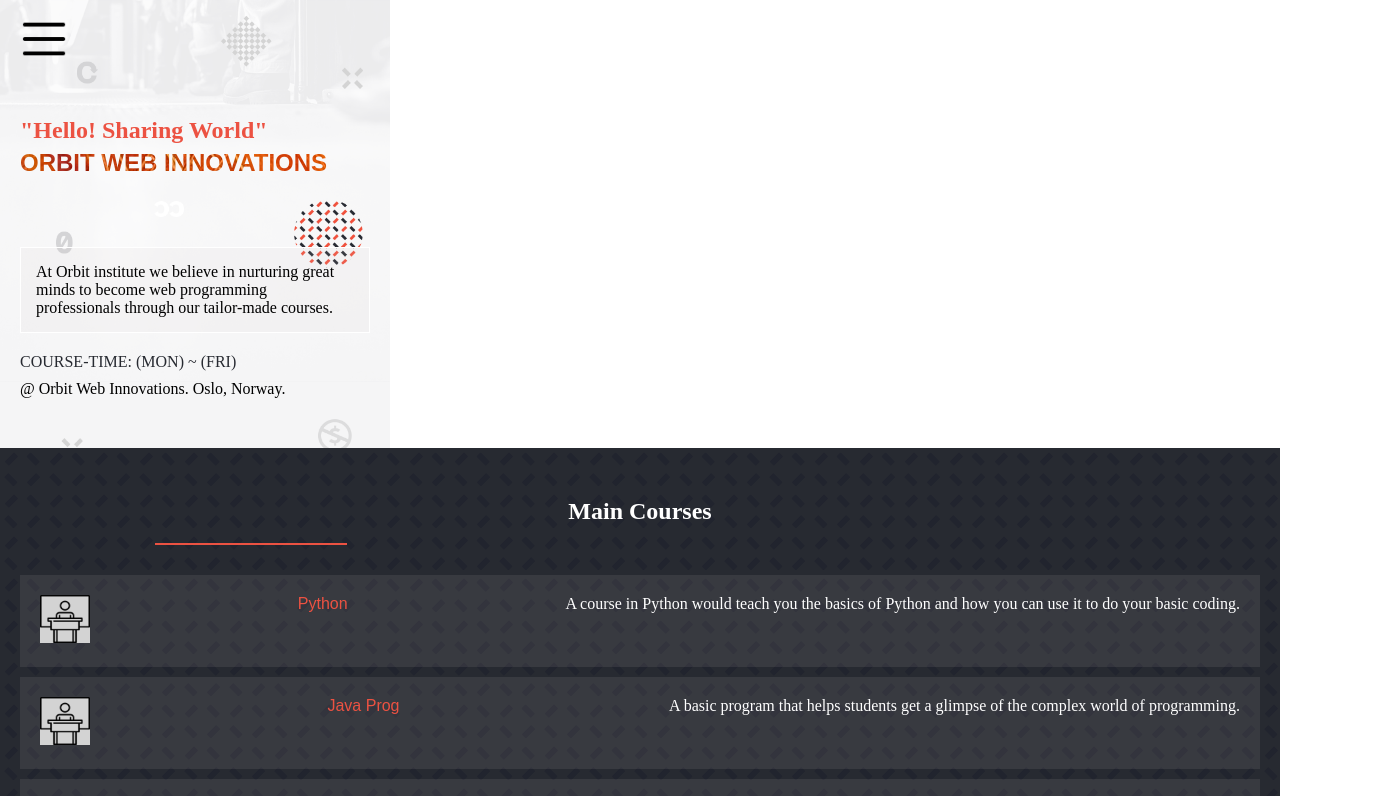
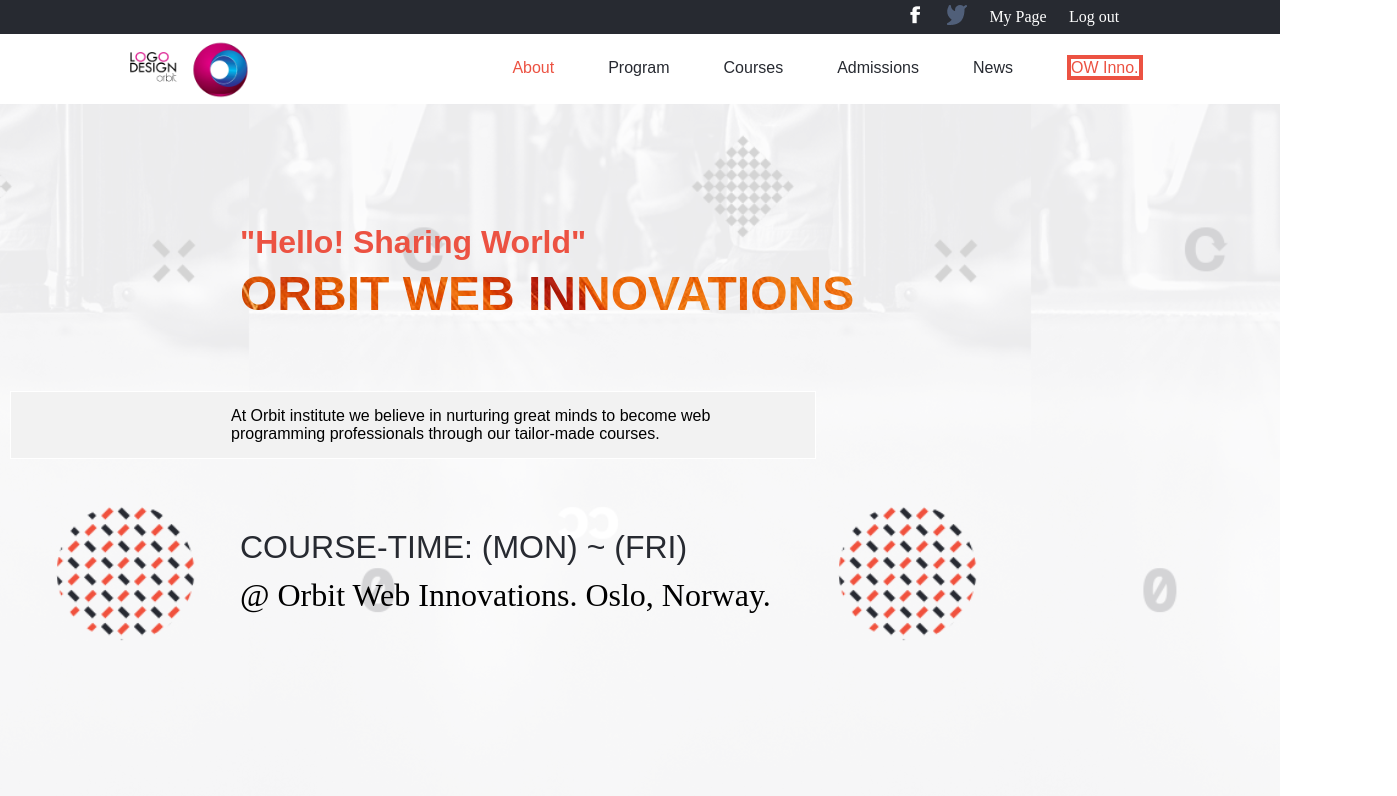
Before and after one commit to theodoku/Capstone-Project-Conference-Page, a website: page index.html in a window 1280 px wide. Shown: the top 796 px of the page, 1397 px wide, since content can reach past the window. Drawn offline with Linux system fonts and the light colour scheme; a web font is replaced by a local one.

Commit message:
Added navigation section for desktop, images, media queries for desktop version

```diff
--- a/index.html
+++ b/index.html
@@ -10,16 +10,48 @@
 </head>
 <body>
     <section class="hero">
+        <div class="header">
+            <div class="header_wrapper">
+                <ul class="header_items">
+                    <li><img src="images/-facebook-logo.png" class="facebook" alt="facebook Logo"></li>
+                    <li><img src="images/twitter.png" class="twitter" alt="twitter bird"></li>
+                    <li class="page">My Page</li>
+                    <li class="page_out">Log out</li>
+                </ul>
+            </div>
+            <nav class="navigation">
+                <div class="navlogo">
+                    <img src="images/logo-removebg-preview.png" class="nav-logo" alt="logo of Orbit Web Innovations">
+                </div>
+                <ul class="nav_wrapper">
+                    <li class="nav_items">
+                        <a href="#about" class="nav_linkA">About</a>
+                    </li>
+                    <li class="nav_items">
+                        <a href="#" class="disable-link">Program</a>
+                    </li>
+                    <li class="nav_items">
+                        <a href="#" class="disable-link">Courses</a>
+                    </li>
+                    <li class="nav_items">
+                        <a href="#" class="disable-link">Admissions</a>
+                    </li>
+                    <li class="nav_items">
+                        <a href="#" class="disable-link">News</a>
+                    </li>
+                    <li class="nav_items">
+                        <a href="#index.html" class="nav_linkB">OW Inno.</a>
+                    </li>
+                </ul>
+            </nav>
+        </div>
         <div class="container">
             <div class="navbar">
                 <div class="menu_btn">
                     <img src="images/menu-rounded.png" class="hamburger_menu" alt="menu button">
                 </div>
-                <div class="menu">
-                    <a href="#home">Home</a>
-                    <a href="#about">About</a>
             </div>
-            </div>
+            <div class="desktop">
                 <div class="hero_box">
                     <h1 class="hero_heading">"Hello! Sharing World"</h1>
                     <h2 class="hero_title">ORBIT WEB INNOVATIONS</h2>
@@ -33,6 +65,7 @@
                     <p class="des3">
                         @ Orbit Web Innovations. Oslo, Norway.
                     </p>
+            </div>
         </div>
     </section>
     <main class="courses">
--- a/styles.css
+++ b/styles.css
@@ -525,3 +525,150 @@ textarea {
  .reserved {
    font-family: var(--FF);
  }
+
+ .facebook {
+   width:20px;
+   height:20px;
+ }
+
+ .page,
+ .page_out {
+   color: white;
+ }
+
+ .nav-logo {
+   width:150px;
+   height: auto;
+ }
+
+ .header_wrapper {
+   display: none;
+ }
+
+ .navigation {
+   display: none;
+ }
+
+
+ /* ----MEDIA QUERIES SECTION---- */
+
+/* || DESKTOP VERSION */
+ @media  (min-width:768px) {
+ .container {
+   width:100%;
+   background-size: contain;
+   background-repeat: repeat;
+   background-position: center;
+   /* background-attachment: fixed; */
+   height: 120vh;
+ }
+
+ .header_wrapper {
+   display: block !important;
+   background-color: var(--COLOR1);
+ }
+
+ .header_items {
+   display: flex;
+   padding: 5px 5px;
+   gap: 6%;
+   align-items: center;
+   flex-direction: row;
+   margin-left: 900px;
+ }
+
+ .navbar {
+   display: none;
+ }
+
+ .navigation {
+   display: flex;
+   justify-content: space-around;
+   /* background-color: white; */
+ }
+
+ .nav_wrapper li {
+   display: inline-block;
+ }
+
+ .nav_items {
+   padding: 15px 15px;
+   margin: 10px;
+ }
+
+ .nav_linkA,
+ .nav_linkB,
+ .disable-link {
+   font-family: var(--FF);
+ }
+
+ .disable-link {
+   color: var(--COLOR1);
+ }
+
+ .nav_linkA,
+ .nav_linkB {
+   color: var(--COLOR2);
+ }
+
+ .nav_linkB{
+   border: 4px solid #EC5242;
+ }
+
+ .hero_box {
+   margin-top: -10px;
+}
+
+.hero_heading {
+ padding-top: 120px;
+ padding-left: 220px;
+ font-size: 2em;
+ font-family: var(--FF);
+}
+
+.hero_title {
+padding-left: 220px;
+font-size: 3em;
+}
+
+ .hero_description {
+   padding-left: 220px;
+   width: 63%;
+   margin-left: 10px;
+   background-color: rgb(242, 242, 242);
+   font-family: var(--FF);
+ }
+
+ .des2 {
+   padding-top: 50px;
+   padding-left: 220px;
+   font-size: 2em;
+   font-family: var(--FF) ;
+ }
+
+ .des3 {
+   padding-top: 2px;
+   padding-left: 220px;
+   font-size: 2em;
+ }
+
+ .courses {
+   height: auto;
+ }
+
+ .course_catalogue {
+   display: inline-flex;
+ }
+
+ .python,
+ .Java_Programming,
+ .Redux_React,
+ .Andriod_N_Developer,
+ .Cyber_security {
+   width:220px;
+   height: 220px;
+   display: flex;
+   flex-direction: column;
+   gap: 2px;
+ }
+ }
```
Also changed, not shown: images/-facebook-logo.png (added), images/logo-removebg-preview.png (added), images/twitter.png (added). Lines whose indentation alone changed are shown as unchanged.
